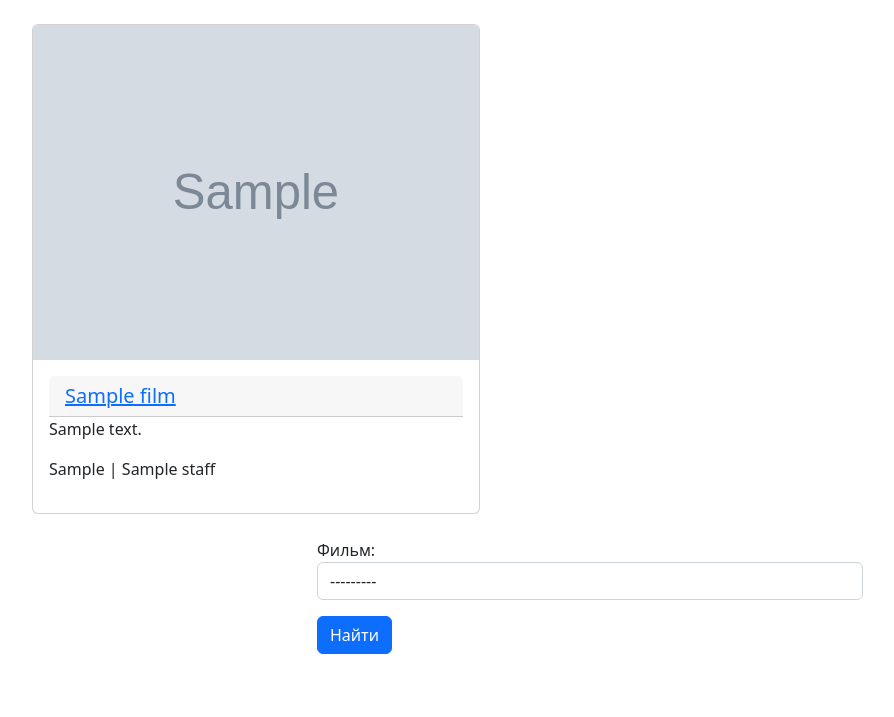
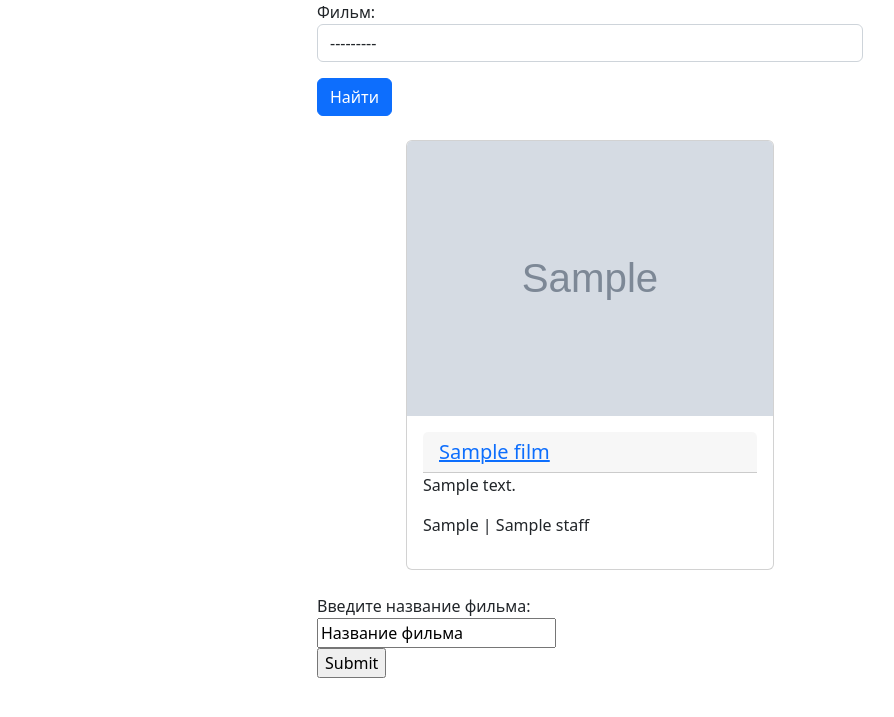
Before and after one commit to Timmi00/scraping_service, a Django app: template src/scraping/templates/scraping/home.html in a window 1280 px wide. Shown: the part 56-773 px from the top of the page, without its empty margins (50-944 px from the left). Run offline with Django 4.2, Linux system fonts and the light colour scheme; the template is opened without the code that fills it: values that come from a table or form of the project are taken from there, others are empty; tables that the repository leaves empty hold one stand-in row (values such as "Sample post"); grey boxes marked "Sample" are stand-in pictures.

Commit message:
Modify HTML an URLs

```diff
--- a/src/scraping/templates/scraping/home.html
+++ b/src/scraping/templates/scraping/home.html
@@ -1,27 +1,5 @@
 {% extends "base.html" %}
 {% block content %}
-<!--<form method="GET" action="">-->
-<!--  <label >Введите название фильма:</label><br>-->
-<!--  <label>-->
-<!--    <input type="text" name="fname" value="Название фильма">-->
-<!--  </label><br>-->
-<!--  <input type="submit" value="Submit">-->
-<!--</form>-->
-<!--<form action="https://www.kinopoisk.ru/index.php?">-->
-<!--  <label for="fname"> Введите название фильма:</label><br>-->
-<!--  <input type="text" id="fname" name="kp_query" value="Название фильма"><br>-->
-<!--  <input type="submit" value="Submit">-->
-<!--</form>-->
-{% for object in object_list %}
-    <div class="card my-4" style="width: 28rem;">
-  <img src="{{ object.film_poster }}" class="card-img-top" alt="{{ object.film_poster }}">
-    <div class="card-body">
-    <h5 class="card-header"><a href="{{ object.url }}">{{ object.film_name }}</a></h5>
-    <p class="card-text">{{ object.description }}</p>
-        <p>{{ object.stuffs.staff_role }} | {{ object.stuffs.staff_name}}</p>
-    </div>
-    </div>
-{% endfor %}
 <div class="row">
     <div class="col-md-6 mx-auto">
         <form method="GET" action="">
@@ -32,6 +10,31 @@
 </form>
     </div>
 </div>
+<!--<form method="GET" action="">-->
+<!--  <label >Введите название фильма:</label><br>-->
+<!--  <label>-->
+<!--    <input type="text" name="fname" value="Название фильма">-->
+<!--  </label><br>-->
+<!--  <input type="submit" value="Submit">-->
+{% for object in object_list %}
+    <div class="card my-4 mx-auto" style="width: 23rem;">
+  <img src="media/{{ object.film_poster }}" class="card-img-top" alt="{{ object.film_poster }}">
+    <div class="card-body">
+    <h5 class="card-header"><a href="{{ object.url }}">{{ object.film_name }}</a></h5>
+    <p class="card-text">{{ object.description }}</p>
+        <p>{{ object.stuffs.staff_role }} | {{ object.stuffs.staff_name}}</p>
+    </div>
+    </div>
+{% endfor %}
+<div class="row">
+    <div class="col-md-6 mx-auto">
+</form>
+<form action="https://www.kinopoisk.ru/index.php?">
+<label for="fname"> Введите название фильма:</label><br>
+<input type="text" id="fname" name="kp_query" value="Название фильма"><br>
+<input type="submit" value="Submit">
+</form>
+    </div>
 <!--<form method="POST" action=""> {% csrf_token %}-->
 <!--  <label >Введите название фильма:</label><br>-->
 <!--  <input type="text" name="kp_query" value="Название фильма"><br>-->
--- a/src/scraping_service/urls.py
+++ b/src/scraping_service/urls.py
@@ -21,7 +21,7 @@ from django.conf import settings
 
 urlpatterns = [
     path('admin/', admin.site.urls),
-    path('home/', home_view),
+    path('', home_view),
 ]
 if settings.DEBUG:
     urlpatterns += static(settings.MEDIA_URL,
```
